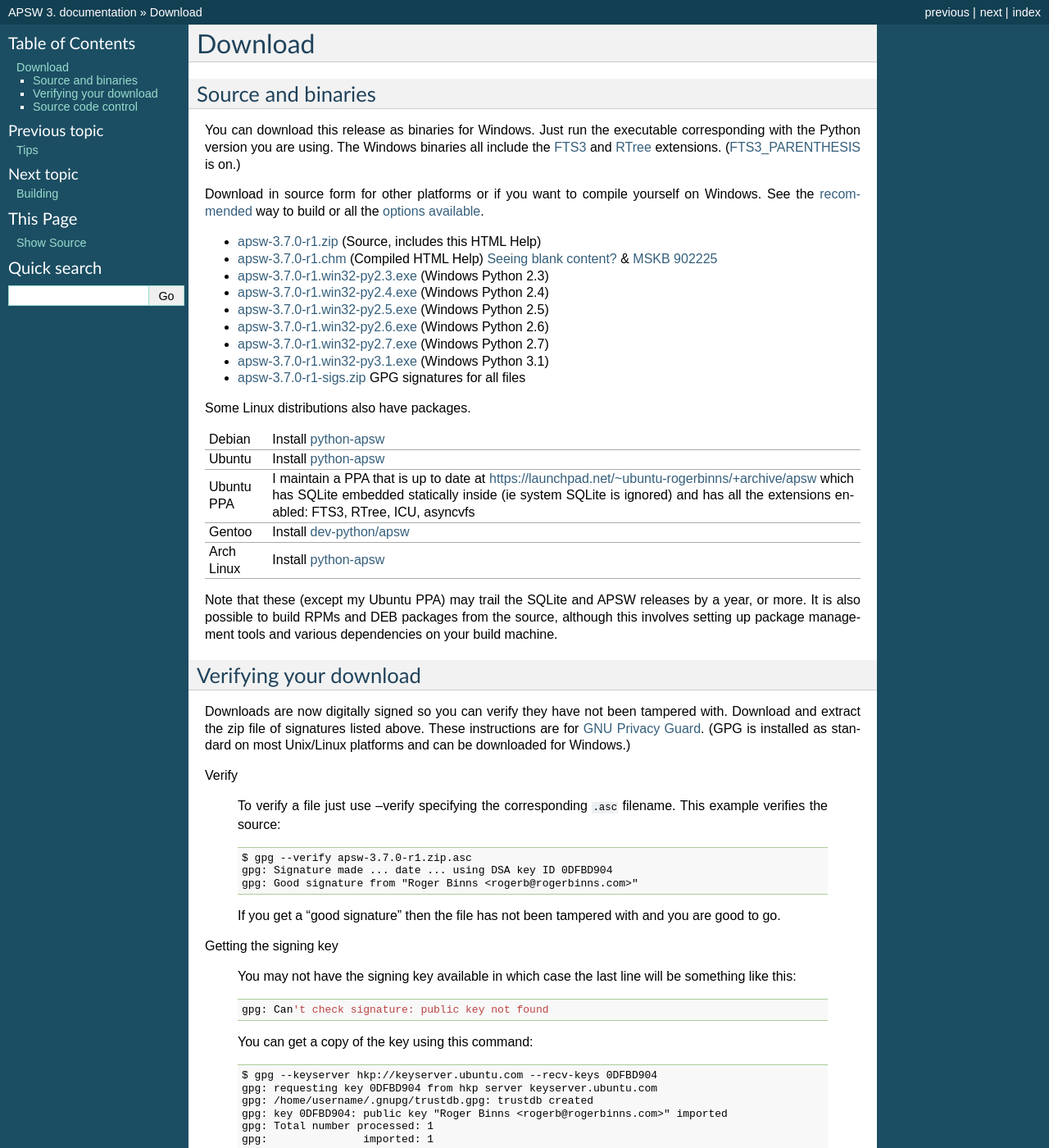
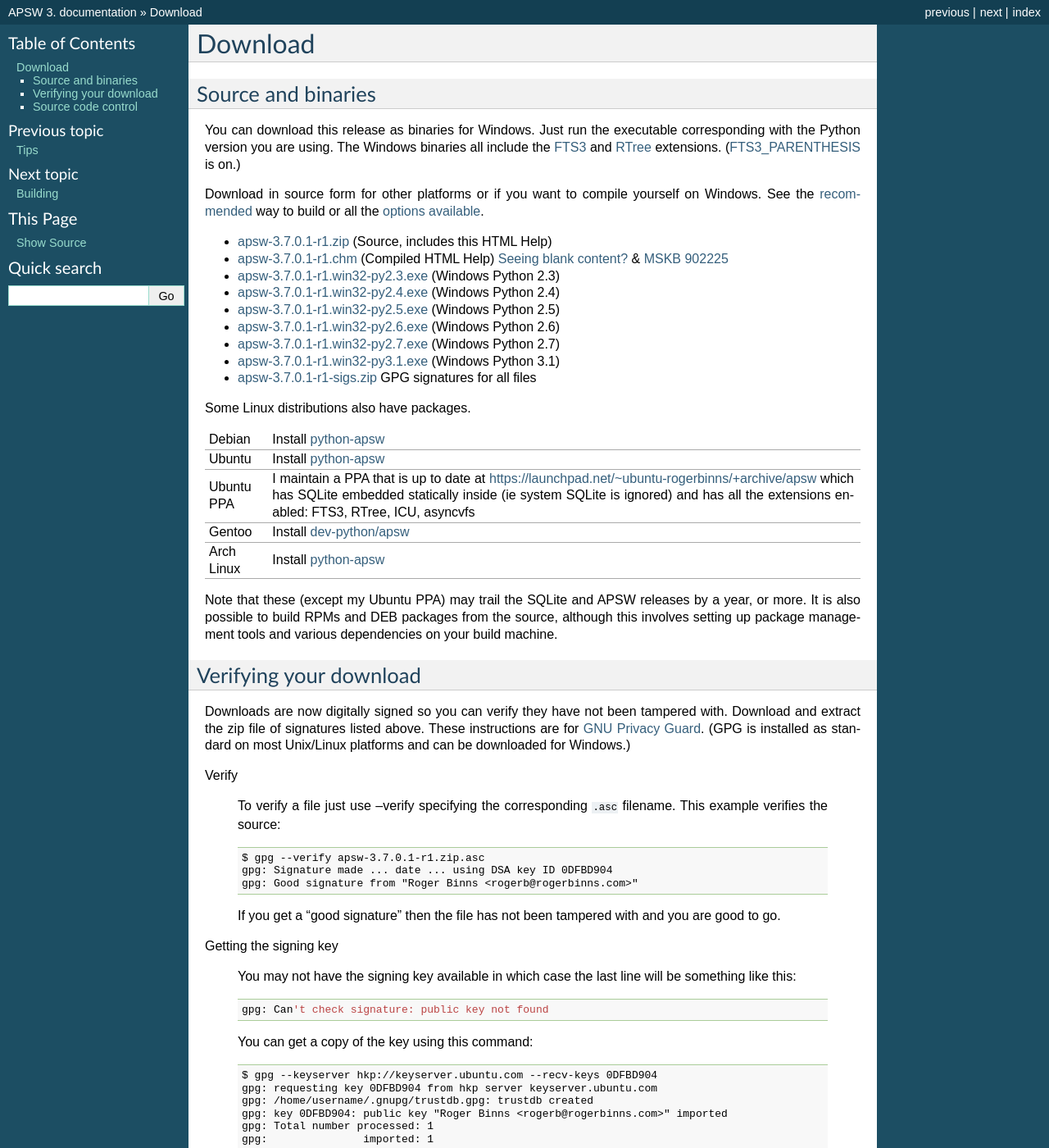
Before and after one commit to rogerbinns/apsw, a Sphinx documentation site: the page built from doc/download.rst, in a window 1280 px wide and 1400 px high. Shown: the whole window at 82% size. Built offline with Sphinx 7.4.7, drawn with Linux system fonts in a browser that asks for light colours; pages that are not in the unit, such as notebooks, are missing from menus; the version number is read from the project's files by our own code.

```diff
--- a/doc/download.rst
+++ b/doc/download.rst
@@ -18,40 +18,40 @@ way to build or all the :ref:`options available <building>`.
 
 .. downloads-begin
 
-* `apsw-3.7.0-r1.zip
-  <http://apsw.googlecode.com/files/apsw-3.7.0-r1.zip>`_
+* `apsw-3.7.0.1-r1.zip
+  <http://apsw.googlecode.com/files/apsw-3.7.0.1-r1.zip>`_
   (Source, includes this HTML Help)
 
-* `apsw-3.7.0-r1.chm
-  <http://apsw.googlecode.com/files/apsw-3.7.0-r1.chm>`_
+* `apsw-3.7.0.1-r1.chm
+  <http://apsw.googlecode.com/files/apsw-3.7.0.1-r1.chm>`_
   (Compiled HTML Help) `Seeing blank content? <http://weblog.helpware.net/?p=36>`_ & `MSKB 902225 <http://support.microsoft.com/kb/902225/>`_
 
-* `apsw-3.7.0-r1.win32-py2.3.exe
-  <http://apsw.googlecode.com/files/apsw-3.7.0-r1.win32-py2.3.exe>`_
+* `apsw-3.7.0.1-r1.win32-py2.3.exe
+  <http://apsw.googlecode.com/files/apsw-3.7.0.1-r1.win32-py2.3.exe>`_
   (Windows Python 2.3)
 
-* `apsw-3.7.0-r1.win32-py2.4.exe
-  <http://apsw.googlecode.com/files/apsw-3.7.0-r1.win32-py2.4.exe>`_
+* `apsw-3.7.0.1-r1.win32-py2.4.exe
+  <http://apsw.googlecode.com/files/apsw-3.7.0.1-r1.win32-py2.4.exe>`_
   (Windows Python 2.4)
 
-* `apsw-3.7.0-r1.win32-py2.5.exe
-  <http://apsw.googlecode.com/files/apsw-3.7.0-r1.win32-py2.5.exe>`_
+* `apsw-3.7.0.1-r1.win32-py2.5.exe
+  <http://apsw.googlecode.com/files/apsw-3.7.0.1-r1.win32-py2.5.exe>`_
   (Windows Python 2.5)
 
-* `apsw-3.7.0-r1.win32-py2.6.exe
-  <http://apsw.googlecode.com/files/apsw-3.7.0-r1.win32-py2.6.exe>`_
+* `apsw-3.7.0.1-r1.win32-py2.6.exe
+  <http://apsw.googlecode.com/files/apsw-3.7.0.1-r1.win32-py2.6.exe>`_
   (Windows Python 2.6)
 
-* `apsw-3.7.0-r1.win32-py2.7.exe
-  <http://apsw.googlecode.com/files/apsw-3.7.0-r1.win32-py2.7.exe>`_
+* `apsw-3.7.0.1-r1.win32-py2.7.exe
+  <http://apsw.googlecode.com/files/apsw-3.7.0.1-r1.win32-py2.7.exe>`_
   (Windows Python 2.7)
 
-* `apsw-3.7.0-r1.win32-py3.1.exe
-  <http://apsw.googlecode.com/files/apsw-3.7.0-r1.win32-py3.1.exe>`_
+* `apsw-3.7.0.1-r1.win32-py3.1.exe
+  <http://apsw.googlecode.com/files/apsw-3.7.0.1-r1.win32-py3.1.exe>`_
   (Windows Python 3.1)
 
-* `apsw-3.7.0-r1-sigs.zip
-  <http://apsw.googlecode.com/files/apsw-3.7.0-r1-sigs.zip>`_
+* `apsw-3.7.0.1-r1-sigs.zip
+  <http://apsw.googlecode.com/files/apsw-3.7.0.1-r1-sigs.zip>`_
   GPG signatures for all files
 
 .. downloads-end
@@ -96,7 +96,7 @@ Verify
   To verify a file just use --verify specifying the corresponding
   ``.asc`` filename.  This example verifies the source::
 
-      $ gpg --verify apsw-3.7.0-r1.zip.asc
+      $ gpg --verify apsw-3.7.0.1-r1.zip.asc
       gpg: Signature made ... date ... using DSA key ID 0DFBD904
       gpg: Good signature from "Roger Binns <rogerb@rogerbinns.com>"
 
```
Also changed, not shown: doc/changes.rst (+7 -0 lines).
